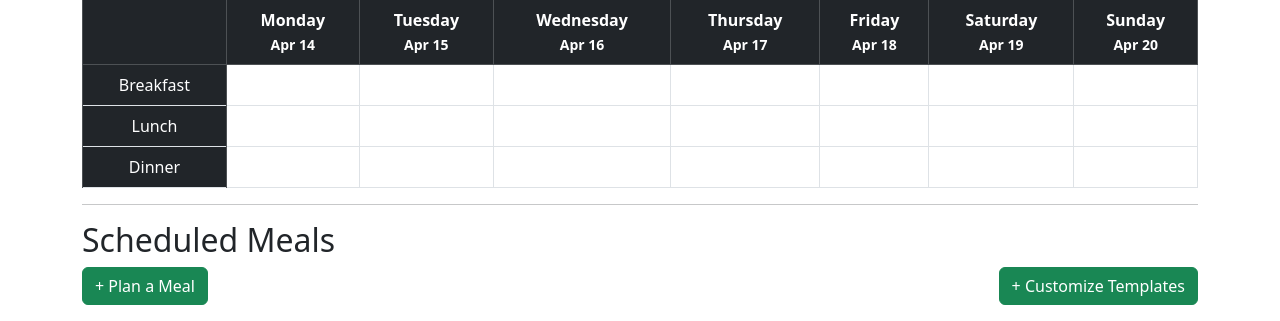
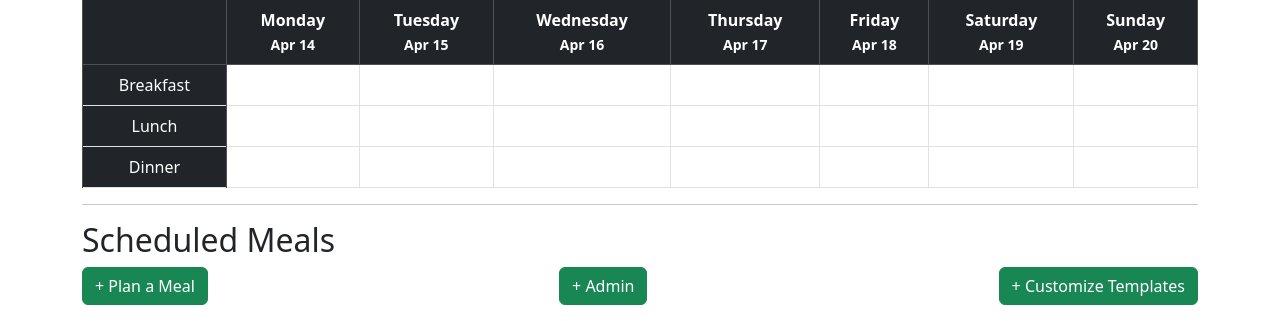
Before and after one commit to LiewZhengXian/Server-Side-Assignment, a PHP site: page /meal_planning_module/meal_plan_list.php in a window 1280 px wide. Shown: the part 137-458 px from the top of the page. Run offline with PHP 8.4, Linux system fonts and the light colour scheme; a user stored in the database is signed in; data comes from the database, SQL or seed files in the repository.

Commit message:
Update meal_plan_list.php
add admin button at list

```diff
--- a/meal_planning_module/meal_plan_list.php
+++ b/meal_planning_module/meal_plan_list.php
@@ -158,6 +158,7 @@ $meal_times = ["Breakfast", "Lunch", "Dinner"];
         <h2>Scheduled Meals</h2>
         <div class="d-flex justify-content-between align-items-center mb-3">
             <a href="meal_plan_add.php" class="btn btn-success">+ Plan a Meal</a>
+            <a href="meal_plan_admin.php" class="btn btn-success">+ Admin</a>
             <a href="../meal_template_module/list_templates.php" class="btn btn-success">+ Customize Templates</a>
         </div>
 
```
